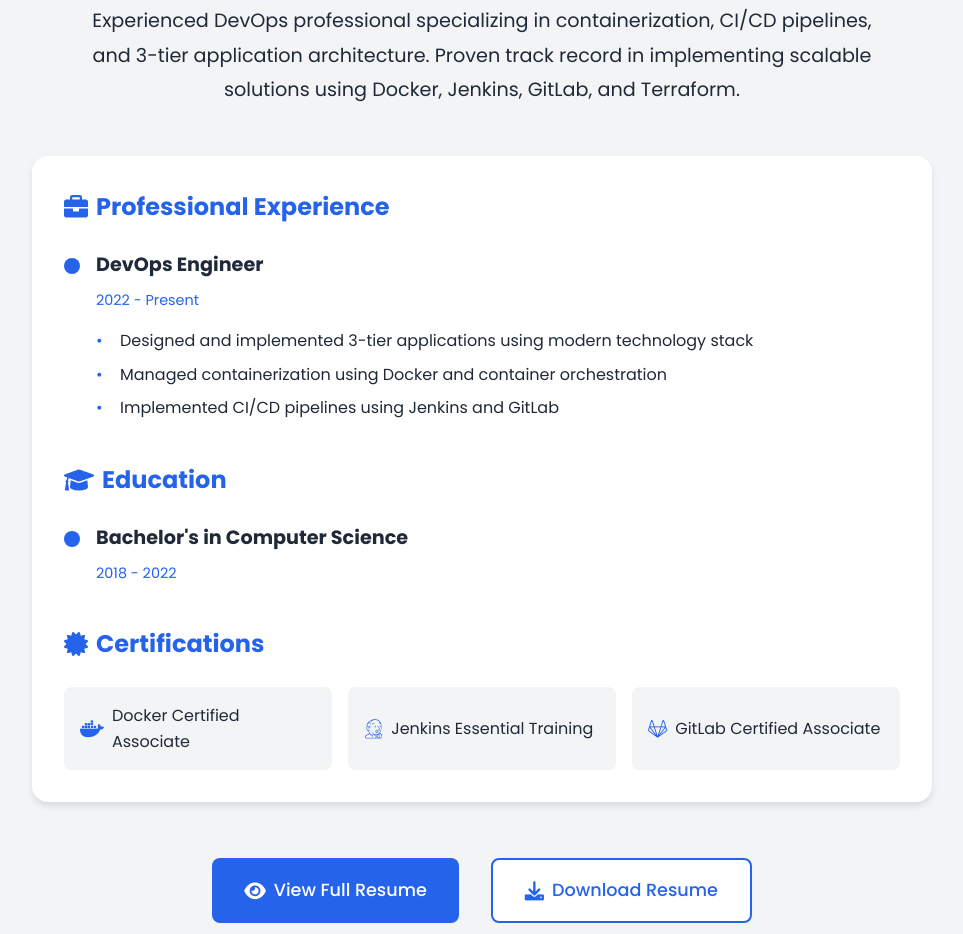
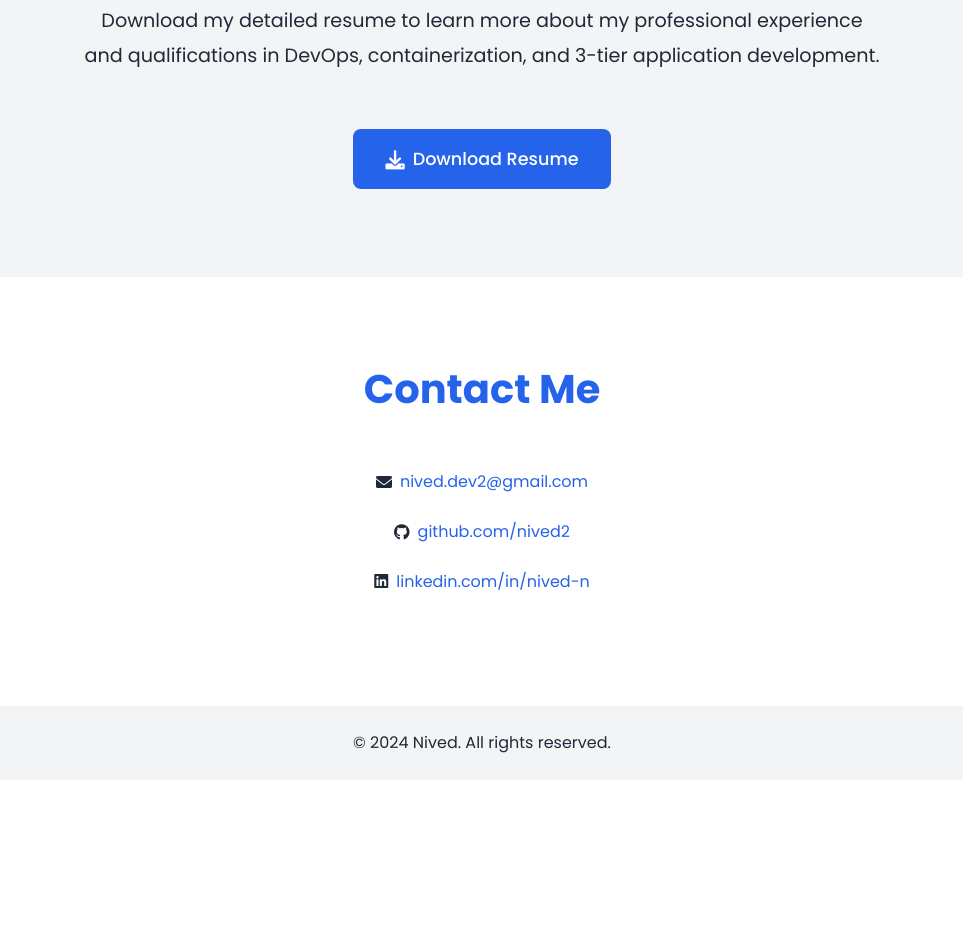
Before and after one commit to nived2/nived2.github.io, a plain HTML site: page index.html in a window 1280 px wide. Shown: the part 3300-4234 px from the top of the page, without its empty margins (158-1121 px from the left). After the commit the page ends 4080 px from the top, so only its background shows below. Drawn offline with Linux system fonts and the light colour scheme.

Commit message:
Simplified resume section to only include download option

```diff
--- a/css/style.css
+++ b/css/style.css
@@ -239,10 +239,10 @@
 .resume-content {
     max-width: 900px;
     margin: 0 auto;
+    text-align: center;
 }
 
 .resume-summary {
-    text-align: center;
     max-width: 800px;
     margin: 0 auto 3rem;
 }
@@ -253,126 +253,9 @@
     line-height: 1.8;
 }
 
-.resume-preview {
-    background-color: var(--white);
-    padding: 2rem;
-    border-radius: 1rem;
-    box-shadow: 0 4px 6px rgba(0,0,0,0.1);
-    margin-bottom: 3rem;
-}
-
-.resume-section {
-    margin-bottom: 2.5rem;
-}
-
-.resume-section:last-child {
-    margin-bottom: 0;
-}
-
-.resume-section h3 {
-    color: var(--primary-color);
-    font-size: 1.5rem;
-    margin-bottom: 1.5rem;
-    display: flex;
-    align-items: center;
-    gap: 0.5rem;
-}
-
-.timeline {
-    position: relative;
-    padding-left: 2rem;
-}
-
-.timeline-item {
-    position: relative;
-    padding-bottom: 2rem;
-}
-
-.timeline-item:last-child {
-    padding-bottom: 0;
-}
-
-.timeline-item:before {
-    content: '';
-    position: absolute;
-    left: -2rem;
-    top: 0.5rem;
-    width: 1rem;
-    height: 1rem;
-    background-color: var(--primary-color);
-    border-radius: 50%;
-}
-
-.timeline-item:after {
-    content: '';
-    position: absolute;
-    left: -1.6rem;
-    top: 1.5rem;
-    width: 2px;
-    height: calc(100% - 1rem);
-    background-color: var(--light-bg);
-}
-
-.timeline-item:last-child:after {
-    display: none;
-}
-
-.timeline-item h4 {
-    color: var(--text-color);
-    font-size: 1.2rem;
-    margin-bottom: 0.5rem;
-}
-
-.timeline-period {
-    color: var(--primary-color);
-    font-size: 0.9rem;
-    margin-bottom: 1rem;
-}
-
-.timeline-item ul {
-    list-style: none;
-    padding-left: 0;
-}
-
-.timeline-item ul li {
-    position: relative;
-    padding-left: 1.5rem;
-    margin-bottom: 0.5rem;
-    line-height: 1.6;
-}
-
-.timeline-item ul li:before {
-    content: '•';
-    position: absolute;
-    left: 0;
-    color: var(--primary-color);
-}
-
-.certification-list {
-    display: grid;
-    grid-template-columns: repeat(auto-fit, minmax(250px, 1fr));
-    gap: 1rem;
-}
-
-.certification-item {
-    background-color: var(--light-bg);
-    padding: 1rem;
-    border-radius: 0.5rem;
-    display: flex;
-    align-items: center;
-    gap: 0.5rem;
-}
-
-.certification-item i {
-    color: var(--primary-color);
-    font-size: 1.2rem;
-}
-
 .resume-buttons {
     display: flex;
-    gap: 1rem;
     justify-content: center;
-    flex-wrap: wrap;
 }
 
 .resume-buttons .btn {
@@ -385,6 +268,16 @@
 
 .resume-buttons i {
     font-size: 1.2rem;
+}
+
+@media (max-width: 768px) {
+    .resume {
+        padding: 3rem 1rem;
+    }
+
+    .resume-summary p {
+        font-size: 1.1rem;
+    }
 }
 
 /* Contact Section */
--- a/index.html
+++ b/index.html
@@ -104,55 +104,10 @@
         <h2 class="section-title">Resume</h2>
         <div class="resume-content">
             <div class="resume-summary">
-                <p>Experienced DevOps professional specializing in containerization, CI/CD pipelines, and 3-tier application architecture. Proven track record in implementing scalable solutions using Docker, Jenkins, GitLab, and Terraform.</p>
+                <p>Download my detailed resume to learn more about my professional experience and qualifications in DevOps, containerization, and 3-tier application development.</p>
             </div>
-            <div class="resume-preview">
-                <div class="resume-section">
-                    <h3><i class="fas fa-briefcase"></i> Professional Experience</h3>
-                    <div class="timeline">
-                        <div class="timeline-item">
-                            <h4>DevOps Engineer</h4>
-                            <p class="timeline-period">2022 - Present</p>
-                            <ul>
-                                <li>Designed and implemented 3-tier applications using modern technology stack</li>
-                                <li>Managed containerization using Docker and container orchestration</li>
-                                <li>Implemented CI/CD pipelines using Jenkins and GitLab</li>
-                            </ul>
-                        </div>
-                    </div>
-                </div>
-
-                <div class="resume-section">
-                    <h3><i class="fas fa-graduation-cap"></i> Education</h3>
-                    <div class="timeline">
-                        <div class="timeline-item">
-                            <h4>Bachelor's in Computer Science</h4>
-                            <p class="timeline-period">2018 - 2022</p>
-                        </div>
-                    </div>
-                </div>
-
-                <div class="resume-section">
-                    <h3><i class="fas fa-certificate"></i> Certifications</h3>
-                    <div class="certification-list">
-                        <div class="certification-item">
-                            <i class="fab fa-docker"></i> Docker Certified Associate
-                        </div>
-                        <div class="certification-item">
-                            <i class="fab fa-jenkins"></i> Jenkins Essential Training
-                        </div>
-                        <div class="certification-item">
-                            <i class="fab fa-gitlab"></i> GitLab Certified Associate
-                        </div>
-                    </div>
-                </div>
-            </div>
-
             <div class="resume-buttons">
-                <a href="assets/pdf/nived.pdf" class="btn primary" target="_blank">
-                    <i class="fas fa-eye"></i> View Full Resume
-                </a>
-                <a href="assets/pdf/nived.pdf" class="btn secondary" download>
+                <a href="assets/pdf/nived.pdf" class="btn primary" download>
                     <i class="fas fa-download"></i> Download Resume
                 </a>
             </div>
```
